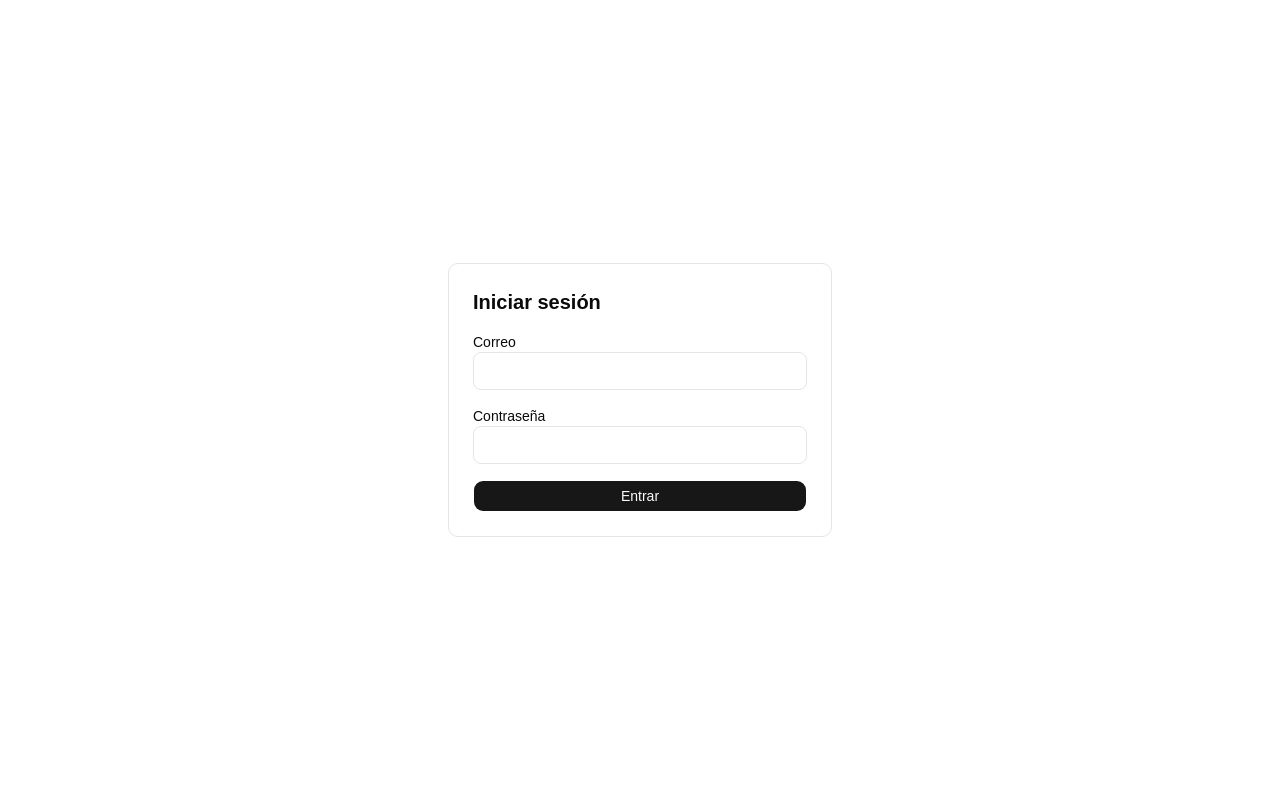
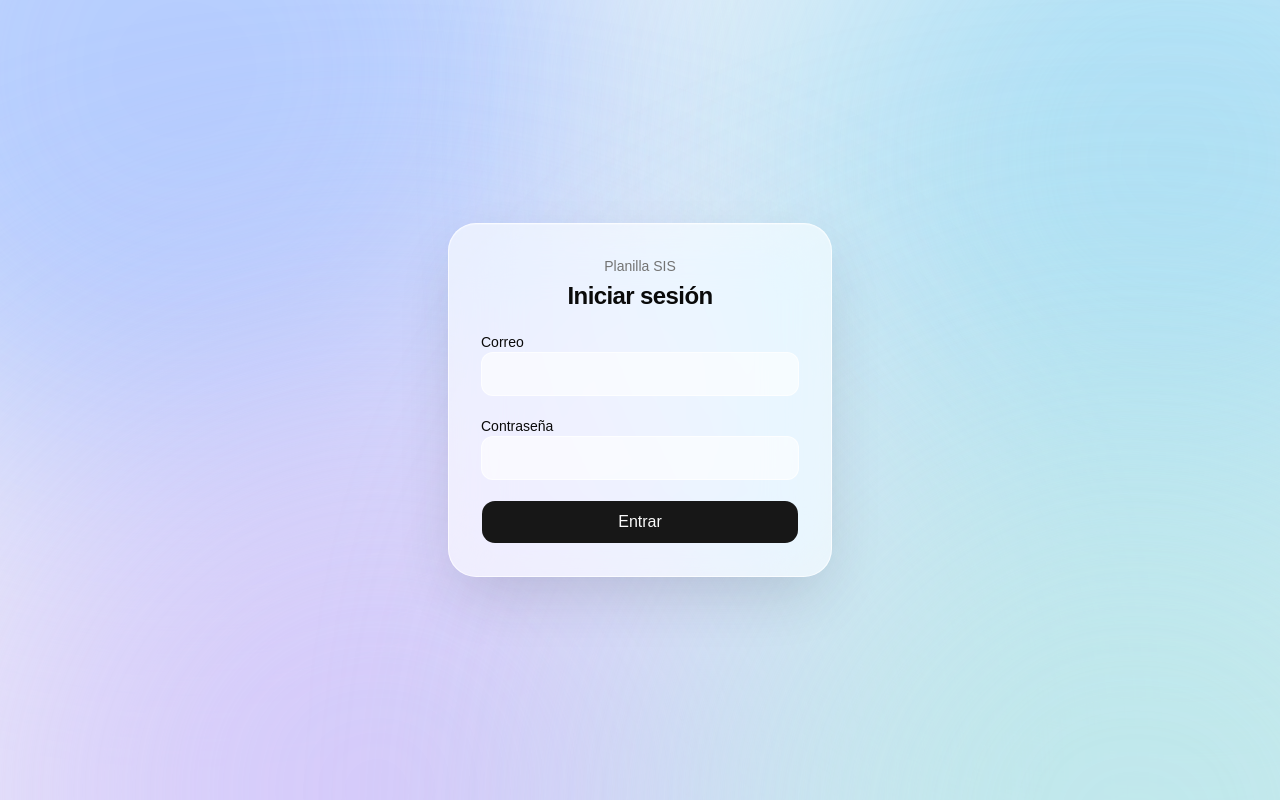
Before and after one commit to AgosAnt/planilla-sis, a React (Vite) app in the folder web/: page /login in a window 1280 px wide. Built offline with nearby package versions, Linux system fonts and the light colour scheme; no server answers.

Commit message:
feat(web): login con luces difuminadas y tarjeta translucida

```diff
--- a/web/src/index.css
+++ b/web/src/index.css
@@ -128,3 +128,94 @@
     @apply font-sans;
     }
 }
+
+/* Pantalla de inicio de sesión: luces difuminadas y tarjeta translúcida.
+   Va aquí y no en atributos style porque la CSP (style-src 'self') solo admite hojas propias. */
+:root {
+    --luz-1: oklch(0.82 0.09 264);
+    --luz-2: oklch(0.86 0.07 225);
+    --luz-3: oklch(0.84 0.08 295);
+    --luz-4: oklch(0.89 0.05 200);
+    --login-base: oklch(0.97 0.006 264);
+    --login-tarjeta: oklch(1 0 0 / 62%);
+    --login-borde: oklch(1 0 0 / 70%);
+    --login-campo: oklch(1 0 0 / 60%);
+    --login-sombra: oklch(0.3 0.04 264 / 18%);
+}
+
+.dark {
+    --luz-1: oklch(0.38 0.14 264);
+    --luz-2: oklch(0.36 0.09 235);
+    --luz-3: oklch(0.32 0.11 295);
+    --luz-4: oklch(0.33 0.06 215);
+    --login-base: oklch(0.145 0.01 264);
+    --login-tarjeta: oklch(0.2 0.005 264 / 58%);
+    --login-borde: oklch(1 0 0 / 14%);
+    --login-campo: oklch(1 0 0 / 7%);
+    --login-sombra: oklch(0 0 0 / 45%);
+}
+
+.login-fondo {
+    position: relative;
+    isolation: isolate;
+    overflow: hidden;
+    background-color: var(--login-base);
+}
+
+.login-luz {
+    position: absolute;
+    z-index: -1;
+    width: 65vmax;
+    height: 65vmax;
+    border-radius: 9999px;
+    opacity: 0.8;
+    filter: blur(130px);
+    will-change: transform;
+    animation: login-deriva 28s ease-in-out infinite alternate;
+}
+
+.login-luz-1 { top: -25vmax; left: -15vmax; background: var(--luz-1); }
+.login-luz-2 { top: -20vmax; right: -25vmax; background: var(--luz-2); animation-duration: 34s; animation-delay: -8s; }
+.login-luz-3 { bottom: -30vmax; left: -5vmax; background: var(--luz-3); animation-duration: 40s; animation-delay: -16s; }
+.login-luz-4 { bottom: -30vmax; right: -15vmax; background: var(--luz-4); animation-duration: 31s; animation-delay: -22s; }
+
+@keyframes login-deriva {
+    from { transform: translate3d(-6%, -4%, 0) scale(1); }
+    to { transform: translate3d(10%, 8%, 0) scale(1.15); }
+}
+
+.login-tarjeta {
+    border: 1px solid var(--login-borde);
+    border-radius: 1.75rem;
+    background-color: var(--card);
+    box-shadow: 0 24px 60px -12px var(--login-sombra), inset 0 1px 0 oklch(1 0 0 / 22%);
+}
+
+@supports (backdrop-filter: blur(1px)) {
+    .login-tarjeta {
+        background-color: var(--login-tarjeta);
+        backdrop-filter: blur(32px) saturate(170%);
+    }
+}
+
+.login-campo {
+    display: block;
+    width: 100%;
+    height: 2.75rem;
+    padding-inline: 0.875rem;
+    border: 1px solid var(--login-borde);
+    border-radius: 0.75rem;
+    background-color: var(--login-campo);
+    font-size: 1rem;
+    transition: border-color 150ms, box-shadow 150ms;
+}
+
+.login-campo:focus {
+    outline: none;
+    border-color: var(--ring);
+    box-shadow: 0 0 0 3px color-mix(in oklch, var(--ring) 35%, transparent);
+}
+
+@media (prefers-reduced-motion: reduce) {
+    .login-luz { animation: none; }
+}
--- a/web/src/paginas/Login.tsx
+++ b/web/src/paginas/Login.tsx
@@ -29,9 +29,19 @@ export function Login() {
   }
 
   return (
-    <main className="flex min-h-screen items-center justify-center p-6">
-      <form onSubmit={alEnviar} className="w-full max-w-sm space-y-4 rounded-lg border p-6">
-        <h1 className="text-xl font-semibold">Iniciar sesión</h1>
+    <main className="login-fondo flex min-h-screen items-center justify-center p-6">
+      <div aria-hidden="true">
+        <span className="login-luz login-luz-1" />
+        <span className="login-luz login-luz-2" />
+        <span className="login-luz login-luz-3" />
+        <span className="login-luz login-luz-4" />
+      </div>
+
+      <form onSubmit={alEnviar} className="login-tarjeta w-full max-w-sm space-y-5 p-8">
+        <header className="space-y-1 text-center">
+          <p className="text-sm font-medium text-muted-foreground">Planilla SIS</p>
+          <h1 className="text-2xl font-semibold tracking-tight">Iniciar sesión</h1>
+        </header>
 
         <label className="block space-y-1 text-sm">
           <span>Correo</span>
@@ -41,7 +51,7 @@ export function Login() {
             autoComplete="username"
             value={email}
             onChange={(e) => setEmail(e.target.value)}
-            className="w-full rounded-md border bg-background px-3 py-2"
+            className="login-campo"
           />
         </label>
 
@@ -53,17 +63,17 @@ export function Login() {
             autoComplete="current-password"
             value={password}
             onChange={(e) => setPassword(e.target.value)}
-            className="w-full rounded-md border bg-background px-3 py-2"
+            className="login-campo"
           />
         </label>
 
         {error && (
-          <p role="alert" className="text-sm text-red-600">
+          <p role="alert" className="text-sm font-medium text-destructive">
             {error}
           </p>
         )}
 
-        <Button type="submit" className="w-full" disabled={enviando}>
+        <Button type="submit" className="h-11 w-full rounded-xl text-base" disabled={enviando}>
           {enviando ? 'Entrando…' : 'Entrar'}
         </Button>
       </form>
```
